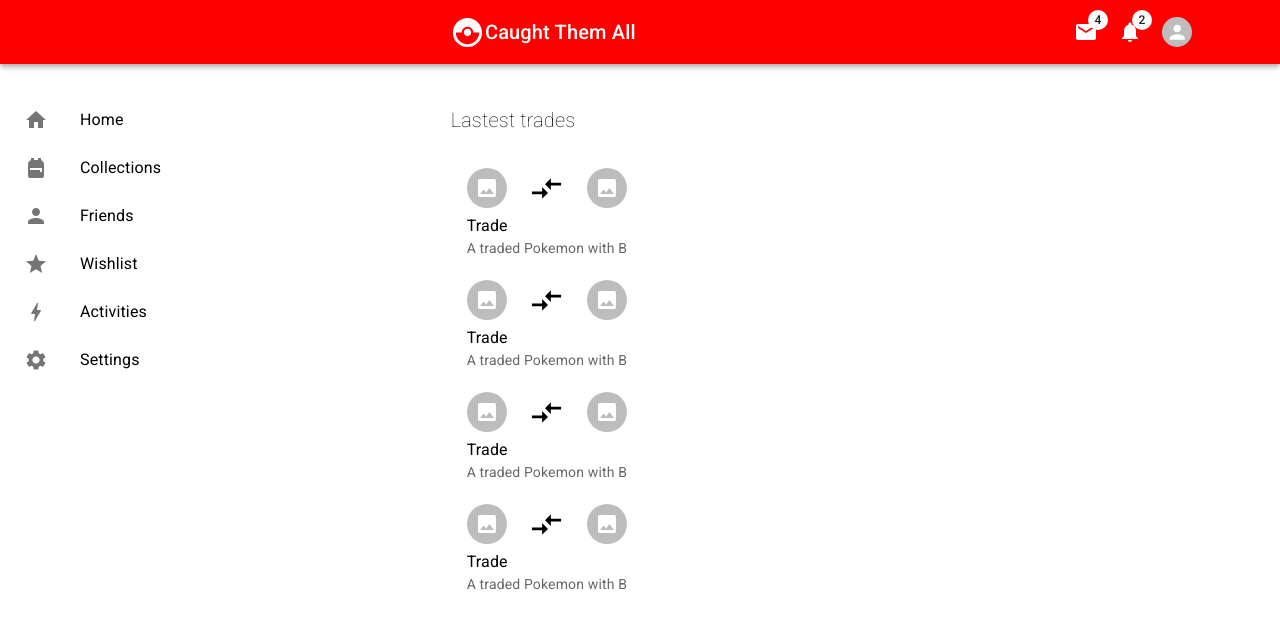
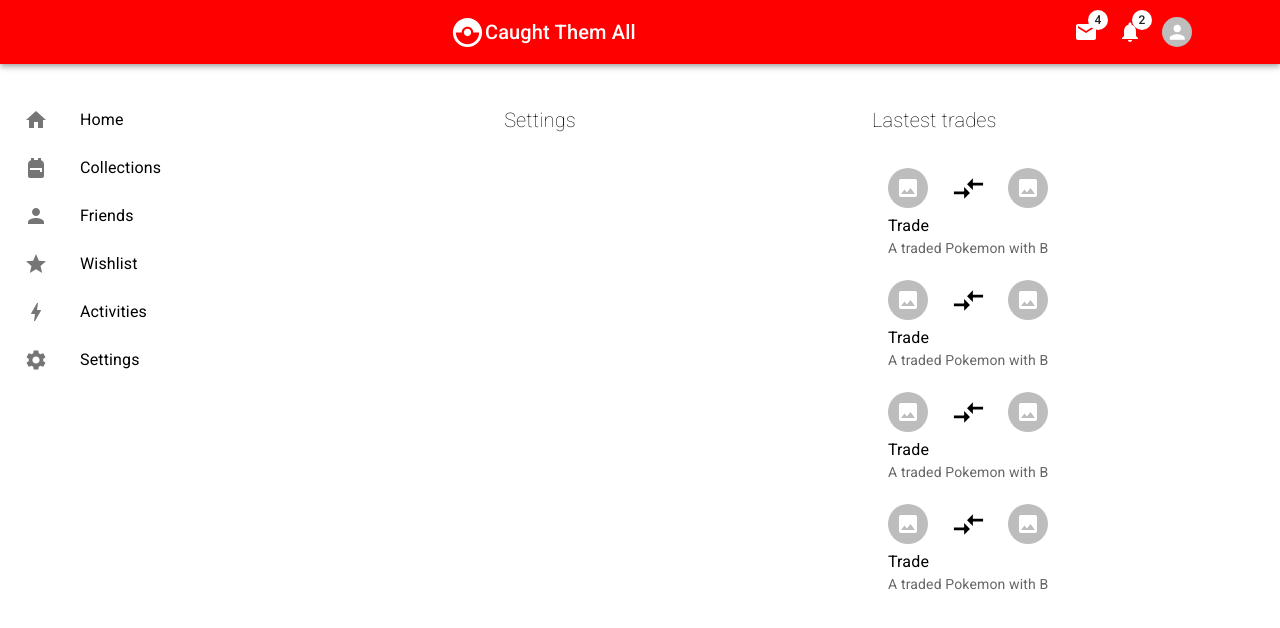
Before and after one commit to JustTanwa/caught-them-all, a React (Create React App) app: page /settings in a window 1280 px wide. Shown: the top 628 px of the page. Built offline with nearby package versions, Linux system fonts and the light colour scheme.

Commit message:
added routing to other pages on the nav

```diff
--- a/src/App.js
+++ b/src/App.js
@@ -6,6 +6,9 @@ import Topnav from './components/Topnav';
 import { Route, Routes } from 'react-router-dom';
 import Collections from './components/Collections';
 import Friends from './components/Friends';
+import Wishlist from './components/Wishlist';
+import Activities from './components/Activities';
+import Settings from './components/Settings';
 
 function App() {
 	return (
@@ -24,6 +27,9 @@ function App() {
 					></Route>
 					<Route path='collections' element={<Collections />}></Route>
 					<Route path='friends' element={<Friends />}></Route>
+					<Route path='wishlist' element={<Wishlist />}></Route>
+					<Route path='activities' element={<Activities />}></Route>
+					<Route path='settings' element={<Settings />}></Route>
 				</Routes>
 				<Sidebar />
 			</Stack>
--- /dev/null
+++ b/src/components/Activities.js
@@ -0,0 +1,25 @@
+import { Box, Typography } from '@mui/material'
+import React from 'react'
+
+export default function Activities() {
+  return (
+    <Box
+			p={1}
+			flex={3}
+			justifyContent='center'
+			alignItems='center'
+			display='flex'
+			flexDirection={'column'}
+		>
+			<Typography
+				variant='h6'
+				component='p'
+				marginBottom={2}
+				marginTop={2}
+				fontWeight={300}
+			>
+				Activities
+			</Typography>{' '}
+		</Box>
+  )
+}
--- /dev/null
+++ b/src/components/Settings.js
@@ -0,0 +1,25 @@
+import { Box, Typography } from '@mui/material';
+import React from 'react';
+
+export default function Settings() {
+	return (
+		<Box
+			p={1}
+			flex={3}
+			justifyContent='center'
+			alignItems='center'
+			display='flex'
+			flexDirection={'column'}
+		>
+			<Typography
+				variant='h6'
+				component='p'
+				marginBottom={2}
+				marginTop={2}
+				fontWeight={300}
+			>
+				Settings
+			</Typography>{' '}
+		</Box>
+	);
+}
--- /dev/null
+++ b/src/components/Wishlist.js
@@ -0,0 +1,25 @@
+import { Box, Typography } from '@mui/material';
+import React from 'react';
+
+export default function Wishlist() {
+	return (
+		<Box
+			p={1}
+			flex={3}
+			justifyContent='center'
+			alignItems='center'
+			display='flex'
+			flexDirection={'column'}
+		>
+			<Typography
+				variant='h6'
+				component='p'
+				marginBottom={2}
+				marginTop={2}
+				fontWeight={300}
+			>
+				Wishlist
+			</Typography>{' '}
+		</Box>
+	);
+}
```
